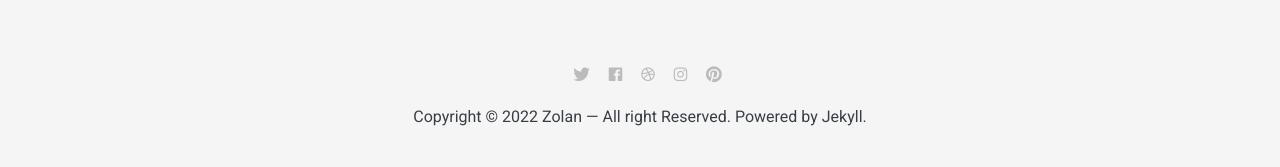
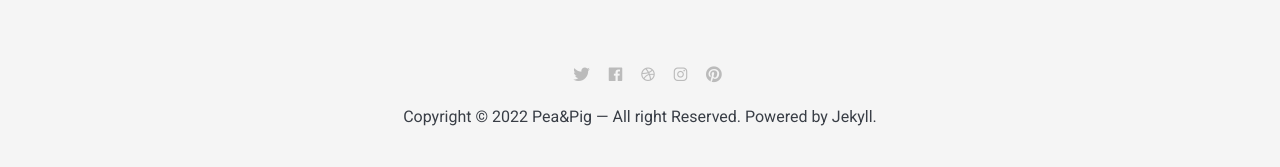
Before and after one commit to Wanglongke/wanglongke.github.io, a Jekyll site: the page built from index.html, in a window 1280 px wide. Shown: the part 980-1147 px from the top of the page. Built offline with Jekyll 4.4.1, drawn with Linux system fonts in a browser that asks for light colours; nearby versions of some CDN libraries; comment, search, counter and statistics services are not loaded.

Commit message:
"Set title"

```diff
--- a/_data/settings.yml
+++ b/_data/settings.yml
@@ -1,8 +1,8 @@
 #-------------------------------
 # General Site Settings
-title: Zolan
+title: Pea&Pig
 logo: logo.svg # You can add own logo.
-description: Zolan is modern minimal theme for Jekyll
+description: Pea&Pig 总是很开心
 
 
 #-------------------------------
```
